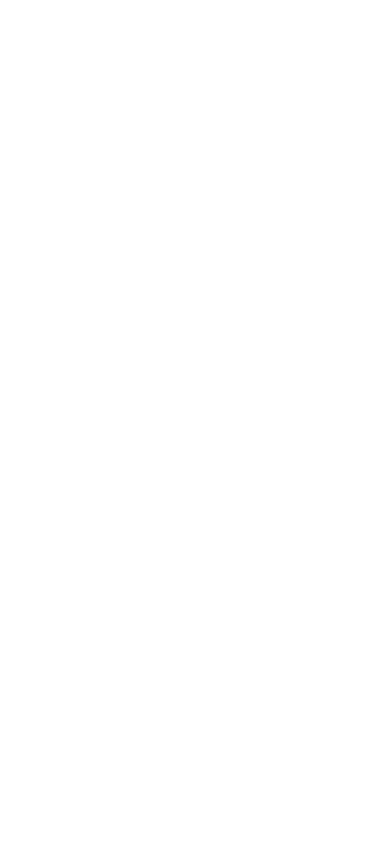
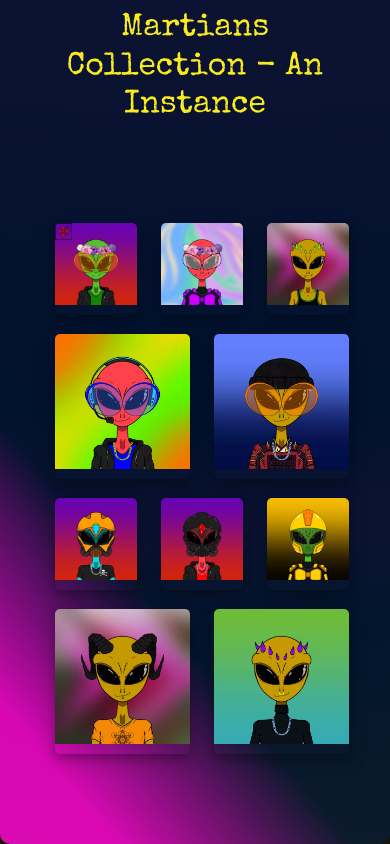
Before and after one commit to Monika-ch/MartianMadness, a React (Create React App) app: page / in a window 390 px wide. Shown: the part 3490-4334 px from the top of the page. Before the commit the page ends 3308 px from the top, so only its background shows below. Built offline with nearby package versions, Linux system fonts and the light colour scheme; a web font is replaced by a local one.

Commit message:
responsive gallery draft

```diff
--- a/src/components/Gallery.js
+++ b/src/components/Gallery.js
@@ -35,12 +35,12 @@
             </h3>
             <div className='row'>
               {images.slice(0, 3).map((img) => (
-                <div className='col-lg-4 gallery-div'>
+                <div className='col-4 gallery-div gallery-div-3img'>
                   <img
                     id={img.id}
-                    name='Martian'
                     src={img.src}
-                    width='300'
+                    width='100%'
+                    max-width='300'
                     onClick={onclickImage}
                     alt=''
                   />
@@ -49,12 +49,12 @@
             </div>
             <div className='row'>
               {images.slice(3, 5).map((img) => (
-                <div className='col-lg-6 gallery-div'>
+                <div className='col-6 gallery-div gallery-div-2img'>
                   <img
                     id={img.id}
-                    name='Martian'
                     src={img.src}
-                    width='420'
+                    width='100%'
+                    max-width='420'
                     onClick={onclickImage}
                     alt=''
                   />
@@ -63,12 +63,12 @@
             </div>
             <div className='row'>
               {images.slice(5, 8).map((img) => (
-                <div className='col-lg-4 gallery-div'>
+                <div className='col-4 gallery-div gallery-div-3img'>
                   <img
                     id={img.id}
-                    name='Martian'
                     src={img.src}
-                    width='300'
+                    width='100%'
+                    max-width='300'
                     onClick={onclickImage}
                     alt=''
                   />
@@ -77,12 +77,12 @@
             </div>
             <div className='row'>
               {images.slice(8, 10).map((img) => (
-                <div className='col-lg-6 gallery-div'>
+                <div className='col-6 gallery-div gallery-div-2img'>
                   <img
                     id={img.id}
-                    name='Martian'
                     src={img.src}
-                    width='420'
+                    width='100%'
+                    max-width='420'
                     onClick={onclickImage}
                     alt=''
                   />
--- a/src/components/Main.js
+++ b/src/components/Main.js
@@ -21,10 +21,10 @@
       <section id='story'>
         <Story images={shuffledArr.slice(0, 3)} />
       </section>
-      {/* <section id='gallery'>
+      <section id='gallery'>
         <Gallery images={shuffledArr.slice(3)} />
       </section>
-      <section id='roadmap'>
+      {/* <section id='roadmap'>
         <Roadmap />
       </section>
       <section id='gameMechanics'>
--- a/src/styled-components/Gallery.css
+++ b/src/styled-components/Gallery.css
@@ -86,5 +86,32 @@
 }
 
 .gallery-div img:active {
-    box-shadow: -6px 21px 54px 1px #d2fd46bf;
+  box-shadow: -6px 21px 54px 1px #d2fd46bf;
 }
+
+@media (max-width: 1850px) {
+  .gallery-section {
+    width: 100%;
+  }
+  /* .gallery-div-3img img {
+    width: 260px;
+  }
+  .gallery-div-2img img {
+    width: 350px;
+  } */
+}
+
+/* @media (max-width: 1200px) {
+  .gallery-div-3img img {
+    width: 230px;
+  }
+  .gallery-div-2img img {
+    width: 300px;
+  }
+} */
+
+@media (max-width: 768px) {
+  .gallery-container {
+    width: 100%;
+  }
+}
```
